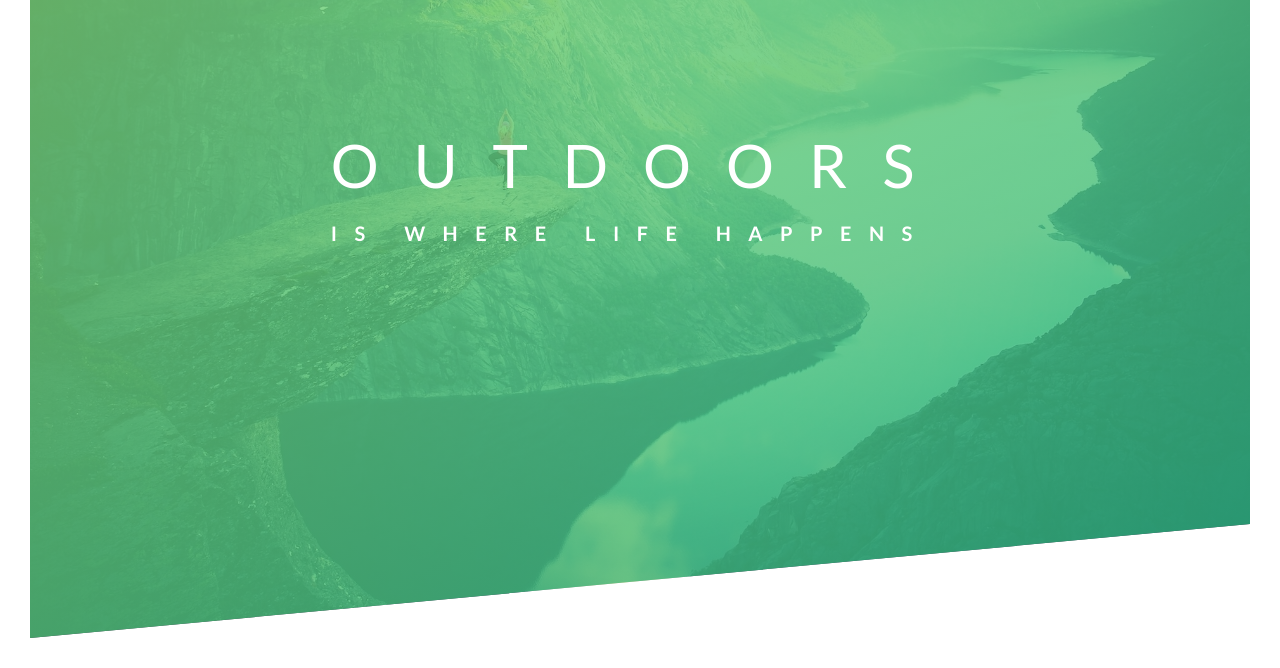
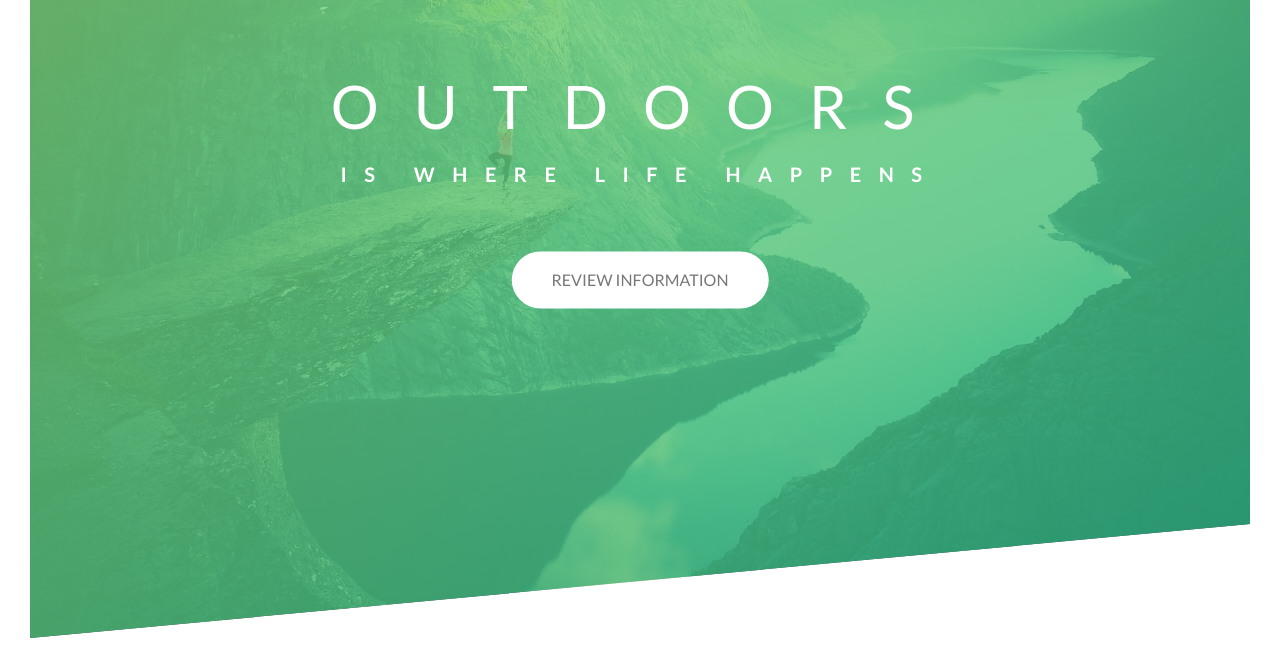
Before and after one commit to juanocasio/advanced-css-course, a plain HTML site: page Natours/starter/index.html in a window 1280 px wide. Shown: the part 152-820 px from the top of the page. Drawn offline with Linux system fonts and the light colour scheme; files that its build step writes are made by us from their sources.

Commit message:
added button

```diff
--- a/Natours/starter/css/style.css
+++ b/Natours/starter/css/style.css
@@ -6,6 +6,7 @@ Medium green: #55c57a
 Dark green: #28b485
 
 */
+
 * {
   margin: 0;
   padding: 0;
@@ -24,10 +25,7 @@ body {
 .header {
   position: relative;
   height: 95vh;
-  background-image: linear-gradient(to right bottom,
-                                  rgba(126, 213, 111, 0.8),
-                                  rgba(40, 180, 131, 0.8)),
-                                   url("../img/hero.jpg");
+  background-image: linear-gradient(to right bottom, rgba(126, 213, 111, 0.8), rgba(40, 180, 131, 0.8)), url("../img/hero.jpg");
   background-size: cover;
   background-position: top;
   clip-path: polygon(0 0, 100% 0, 100% 85%, 0 100%)
@@ -47,6 +45,7 @@ clip-path: polygon(0 0, 100% 0, 100% 85%, 0 100%)
   color: #fff;
   text-transform: uppercase;
   backface-visibility: hidden;
+margin-bottom: 60px;
 }
 
 .heading-primary-main {
@@ -61,26 +60,26 @@ clip-path: polygon(0 0, 100% 0, 100% 85%, 0 100%)
   display: block;
   font-size: 20px;
   font-weight: 700;
-  letter-spacing:17.5px;
+  letter-spacing: 17.5px;
   animation: moveInRight 1s ease-out;
 }
+
 .text-box {
   position: absolute;
   top: 40%;
   left: 50%;
   transform: translate(-50%, -50%);
+  text-align: center;
 }
 
 @keyframes moveInLeft {
-0%{
+  0% {
     opacity: 0;
     transform: translateX(-100px);
   }
-
   80% {
     transform: translateX(10px);
   }
-
   100% {
     opacity: 1;
     transform: translate(0);
@@ -92,13 +91,36 @@ transform: translate(0);
     opacity: 0;
     transform: translateX(100px);
   }
-
   80% {
     transform: translateX(-10px);
   }
-
   100% {
     opacity: 1;
     transform: translate(0);
   }
 }
+
+.btn:link,
+btn:visited {
+  text-transform: uppercase;
+  text-decoration: none;
+display: inline-block;
+border-radius:100px;
+transition: all .2s;
+}
+
+.btn:hover {
+transform:translateY(-3px);
+box-shadow:0 10px 20px rgba(0,0,0,.2);
+}
+
+.btn:active {
+  transform: translateY(-1px);
+  box-shadow:0 5px 10px rgba(0, 0, 0, .2);
+}
+
+.btn-white {
+  background-color: #fff;
+  color:#777;
+  padding:15px 40px;
+}
--- a/Natours/starter/index.html
+++ b/Natours/starter/index.html
@@ -24,6 +24,8 @@
         <span class="heading-primary-main">Outdoors</span>
         <span class="heading-primary-sub">is where life happens</span>
       </h1>
+<a href="#" class="btn btn-white">Review Information</a>
+
     </div>
 
   </header>
```
Lines whose indentation alone changed are shown as unchanged.
